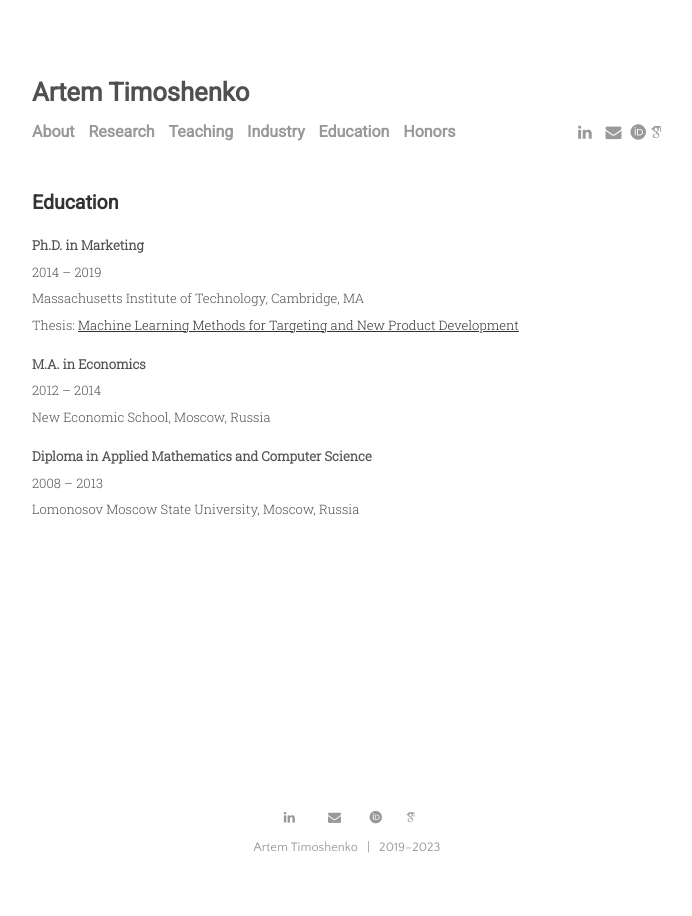
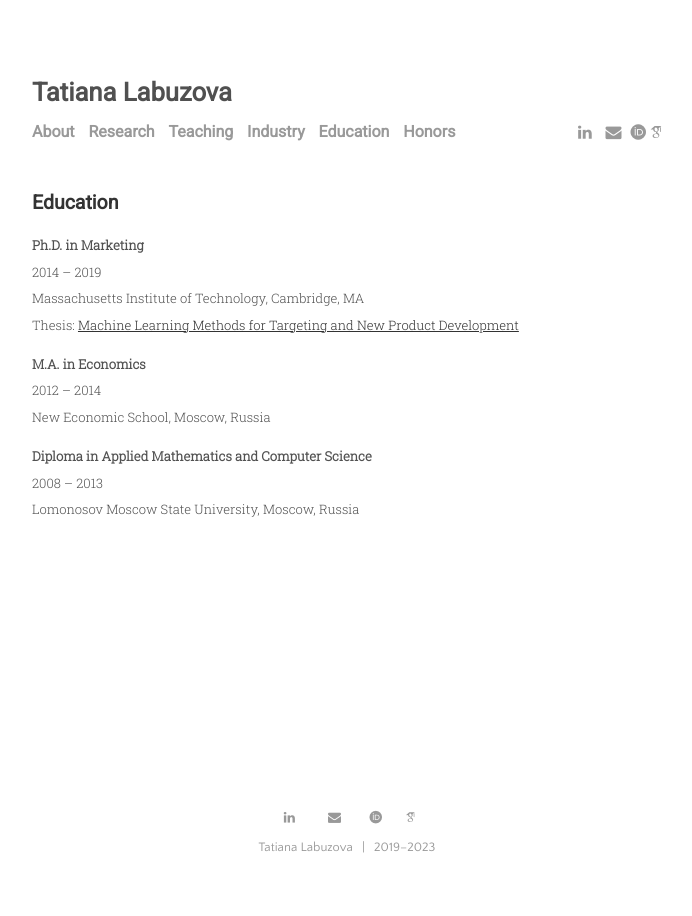
Before and after one commit to tatianalabuzova/tatianalabuzova.github.io, a Jekyll site: the page built from menu/education.md, in a window 1280 px wide. Shown: the whole page, without its empty margins (293-985 px from the left). Built offline with Jekyll 4.4.1, drawn with Linux system fonts in a browser that asks for light colours; some web fonts are replaced.

Commit message:
Update _config.yml

```diff
--- a/_config.yml
+++ b/_config.yml
@@ -20,9 +20,9 @@ permalink:           none
 plugins:             [jekyll-paginate, jekyll-sitemap, jekyll-feed, jekyll-seo-tag]
 
 # Customise atom feed settings (this is where Jekyll-Feed gets configuration information)
-title:		           'Artem Timoshenko'
+title:		           'Tatiana Labuzova'
 description:	       ''
-author:              'Artem Timoshenko'
+author:              'Tatiana Labuzova'
 
 url: https://www.artemtimoshenko.com
 baseurl: ""
```
